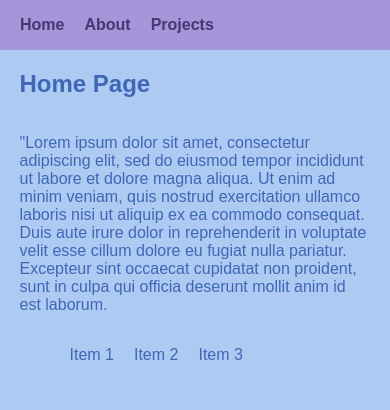
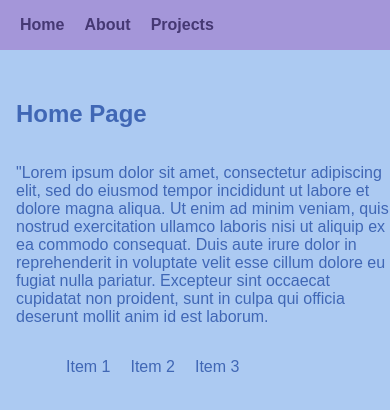
Before and after one commit to mellygriffin/portfolio-website, a React (Vite) app: page / in a window 390 px wide. Shown: the top 410 px of the page. Built offline with nearby package versions, Linux system fonts and the light colour scheme.

Commit message:
Cleaned up index.css code for better media layouts

```diff
--- a/index.css
+++ b/index.css
@@ -1,61 +1,34 @@
+/* Mobile */
 body {
     display: flex;
     flex-direction: column;
     justify-content: center;
     font-family: Arial, Helvetica, sans-serif;
-    top: 0;
-    left: 0;
     margin: 0;
-    padding-left: 15%;
-    padding-right: 5%;
+    padding-top: 5rem;
+    padding-left: 1rem;
     background-color: #ACCAF2;
 }
 
- /*Tablets*/
- @media only screen and (min-width: 769px) and (max-width:1024px) and (orientation: landscape) {
+/* Larger Screens (e.g., Laptops, Desktops) */
+@media only screen and (min-width: 1025px) {
     body {
-        display: flex;
-        flex-direction: column;
-        justify-content: center;
-        font-family: Arial, Helvetica, sans-serif;
-        top: 0;
-        left: 0;
-        margin: 0;
-        padding-left: 20%;
+        padding-left: 15%;
         padding-right: 5%;
-        background-color: #ACCAF2;
     }
 }
 
 
 /* Tablet Portrait */
-@media only screen and (min-width: 650px) and (max-width:768px){
+@media only screen and (min-width: 650px) and (max-width: 768px) {
     body {
-        display: flex;
-        flex-direction: column;
-        justify-content: center;
-        font-family: Arial, Helvetica, sans-serif;
-        top: 0;
-        left: 0;
-        margin: 0 0 0 0;
         padding-left: 20%;
-        padding-right: 5%;
-        background-color: #ACCAF2;
     }
 }
 
-/*Mobile */
-@media only screen and (min-width:100px) and (max-width:640px){
-   body {
-       display: flex;
-       flex-direction: column;
-       justify-content: center;
-       font-family: Arial, Helvetica, sans-serif;
-       top: 0;
-       left: 0;
-       margin: 50px 0 0 0;
-       padding-left: 5%;
-       padding-right: 5%;
-       background-color: #ACCAF2;
-   }
+/* Tablets Landscape */
+@media only screen and (min-width: 769px) and (max-width: 1024px) and (orientation: landscape) {
+    body {
+        padding-left: 20%;
+    }
 }
```
